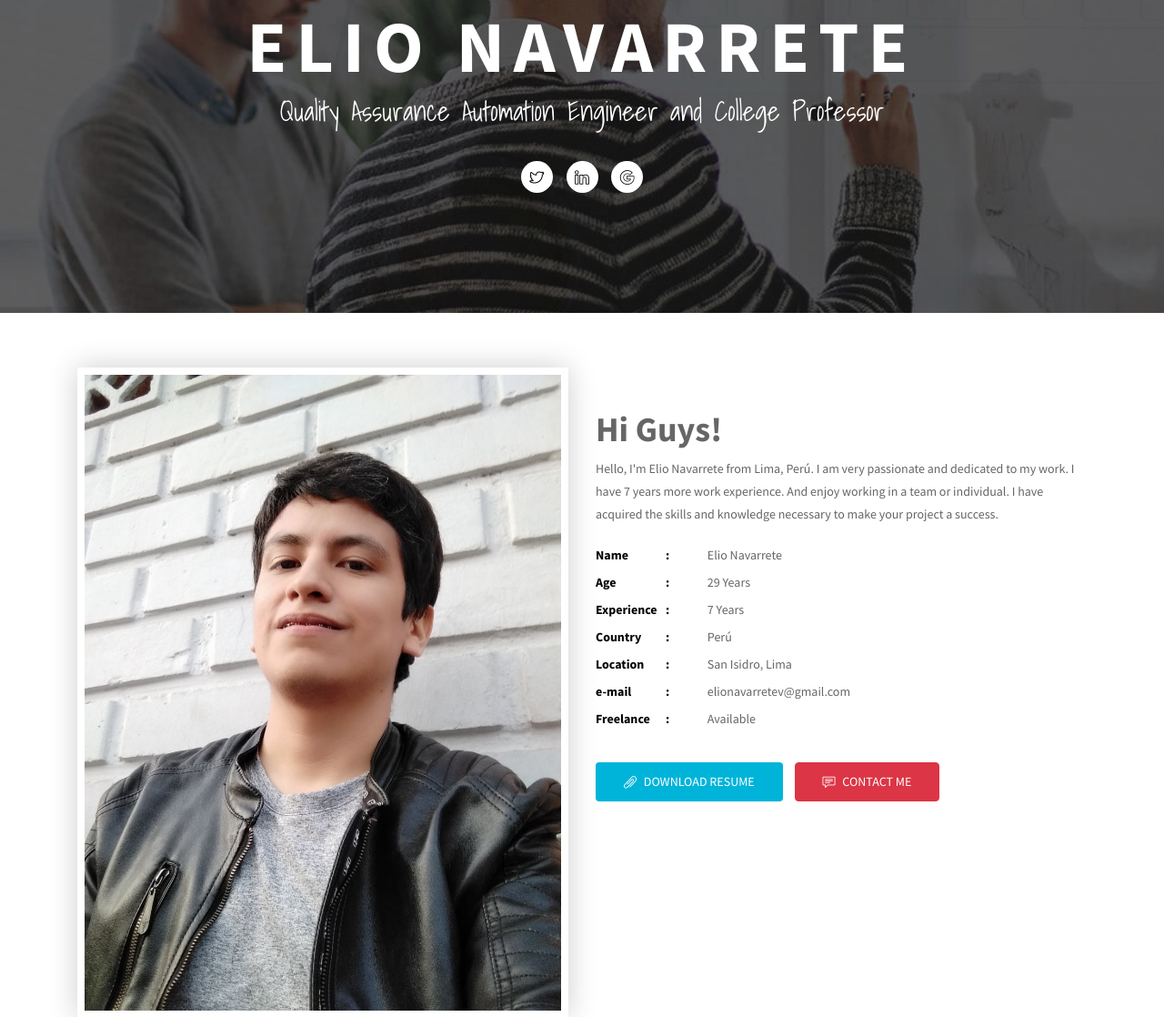
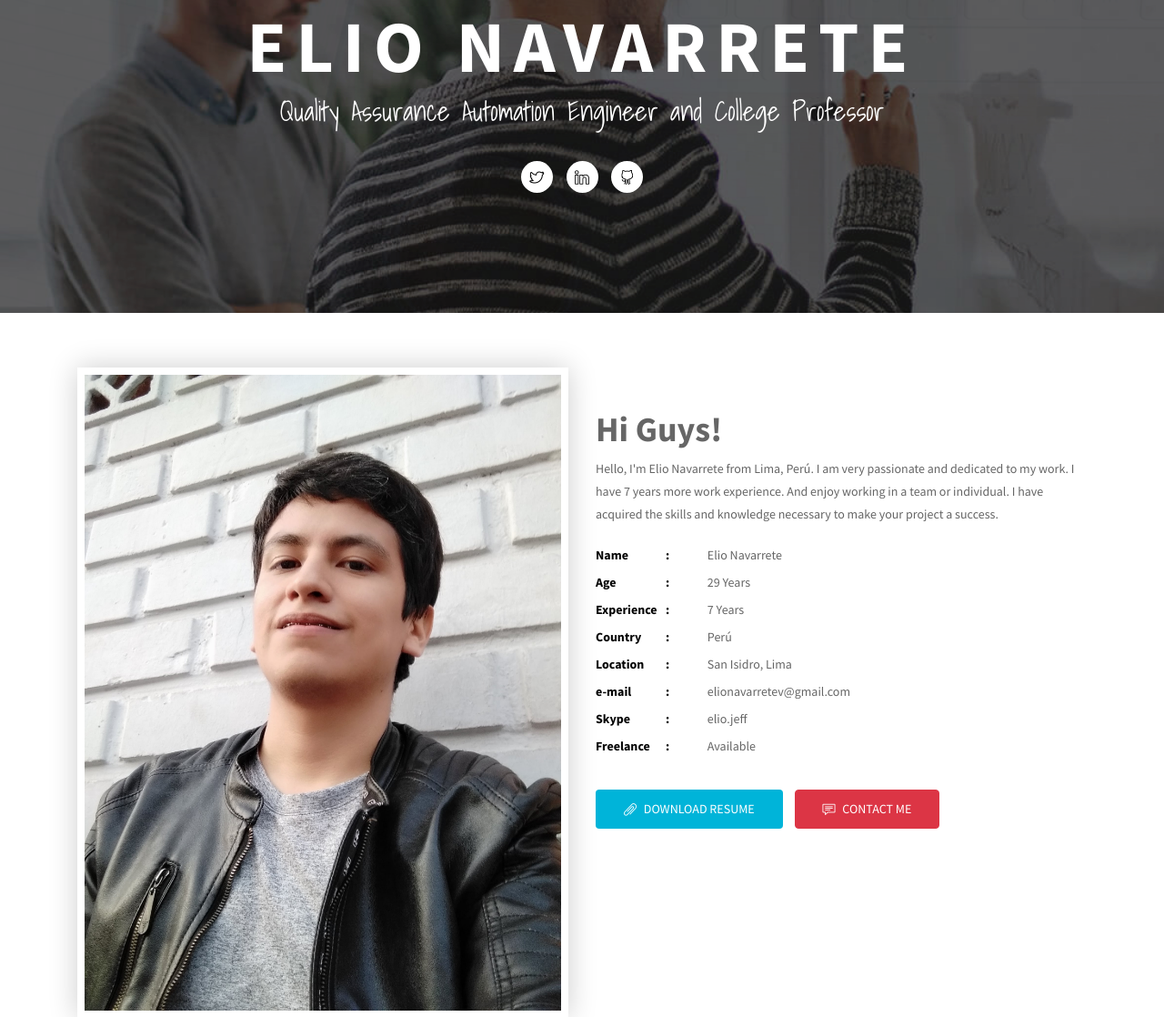
Before and after one commit to elionavarretev/elionavarretev.github.io, a plain HTML site: page index.html in a window 1280 px wide. Shown: the part 240-1358 px from the top of the page at 91% size. Drawn offline with Linux system fonts and the light colour scheme; files whose address does not match are found by name.

Commit message:
update changes

```diff
--- a/index.html
+++ b/index.html
@@ -135,7 +135,7 @@
                     <a class="linkedin" href="https://www.linkedin.com/in/eliojeff"><i class="icon-social-linkedin"></i></a>
                   </li>
                   <li>
-                    <a class="google" href="https://github.com/elionavarretev"><i class="icon-social-google"></i></a>
+                    <a class="github" href="https://github.com/elionavarretev"><i class="icon-social-github"></i></a>
                   </li>
                 </ul>
                 <div class="header-button">
@@ -171,6 +171,7 @@
                   <li><span class="pro-title"> Country </span> <span class="pro-detail">Perú</span></li>
                   <li><span class="pro-title"> Location </span> <span class="pro-detail">San Isidro, Lima</span></li>
                   <li><span class="pro-title"> e-mail </span> <span class="pro-detail">elionavarretev@gmail.com</span></li>
+                  <li><span class="pro-title"> Skype </span> <span class="pro-detail">elio.jeff</span></li>
                   <li><span class="pro-title"> Freelance </span> <span class="pro-detail">Available</span></li>
                 </ul>
               </div>
@@ -587,7 +588,7 @@
                   <a class="linkedin" href="https://www.linkedin.com/in/eliojeff"><i class="icon-social-linkedin"></i></a>
                 </li>
                 <li>
-                  <a class="google" href="https://github.com/elionavarretev"><i class="icon-social-google"></i></a>
+                  <a class="github" href="https://github.com/elionavarretev"><i class="icon-social-github"></i></a>
                 </li>
               </ul>
               <p>Copyright © 2020 </p>
```
